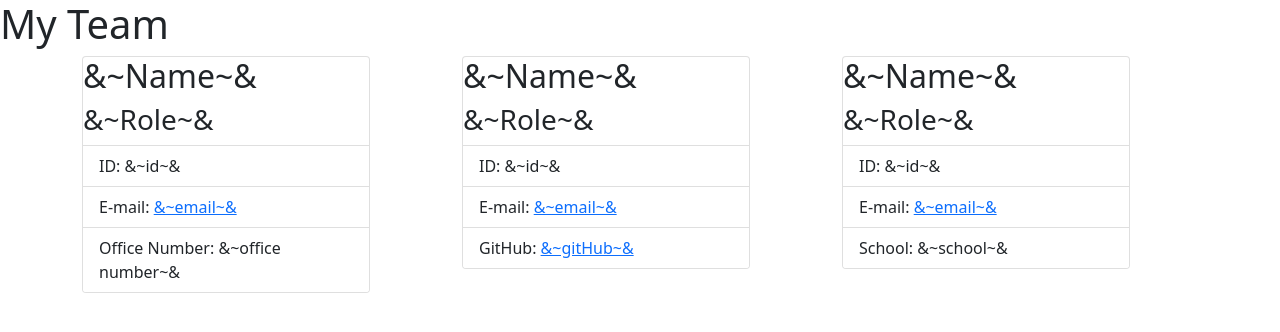
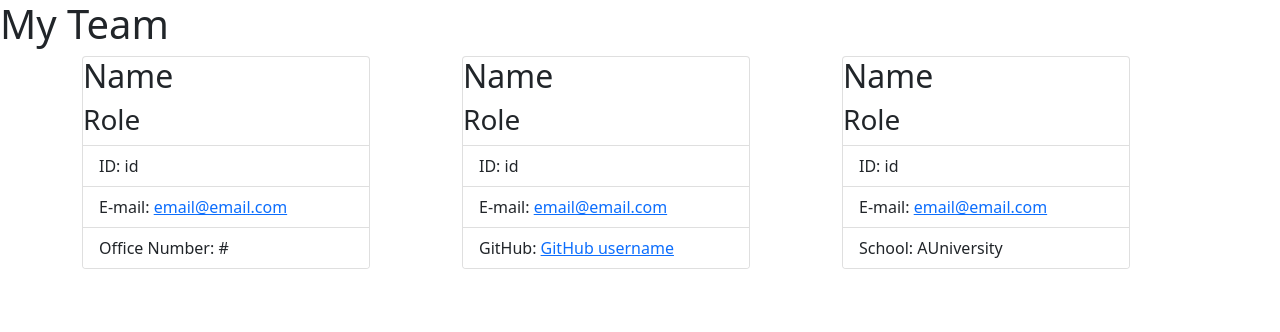
Before and after one commit to jimbopulos/DevTeam-Profile-Generator, a website: page src/template.html in a window 1280 px wide. Drawn offline with nearby package versions, Linux system fonts and the light colour scheme.

Commit message:
Added content to lib classes, altered template.html

```diff
--- a/src/template.html
+++ b/src/template.html
@@ -18,16 +18,16 @@
                 <!-- card for Manager -->
                 <div class="card" style="width: 18rem;">
                     <!-- name -->
-                    <h2>&~Name~&</h2>
+                    <h2>Name</h2>
                     <!-- role -->
-                    <h3>&~Role~&</h3>
+                    <h3>Role</h3>
                     <ul class="list-group list-group-flush">
                     <!-- id -->
-                    <li class="list-group-item">ID: &~id~&</li>
+                    <li class="list-group-item">ID: id</li>
                     <!-- email -->
-                    <li class="list-group-item">E-mail: <a href="&~email~&">&~email~&</a></li>
+                    <li class="list-group-item">E-mail: <a href="email">email@email.com</a></li>
                     <!-- office number -->
-                    <li class="list-group-item">Office Number: &~office number~&</li>
+                    <li class="list-group-item">Office Number: #</li>
                     </ul>
                 </div>
             </div>
@@ -35,16 +35,16 @@
                 <!-- card for Engineer -->
                 <div class="card" style="width: 18rem;">
                     <!-- name -->
-                    <h2>&~Name~&</h2>
+                    <h2>Name</h2>
                     <!-- role -->
-                    <h3>&~Role~&</h3>
+                    <h3>Role</h3>
                     <ul class="list-group list-group-flush">
                     <!-- id -->
-                    <li class="list-group-item">ID: &~id~&</li>
+                    <li class="list-group-item">ID: id</li>
                     <!-- email -->
-                    <li class="list-group-item">E-mail: <a href="&~email~&">&~email~&</a></li>
+                    <li class="list-group-item">E-mail: <a href="email">email@email.com</a></li>
                     <!-- github -->
-                    <li class="list-group-item">GitHub: <a href="http://github.com/&~gitHub~&">&~gitHub~&</a></li>
+                    <li class="list-group-item">GitHub: <a href="http://github.com/gitHub">GitHub username</a></li>
                     </ul>
                 </div>
             </div>
@@ -52,16 +52,16 @@
                 <!-- card for Intern -->
                 <div class="card" style="width: 18rem;">
                     <!-- name -->
-                    <h2>&~Name~&</h2>
+                    <h2>Name</h2>
                     <!-- role -->
-                    <h3>&~Role~&</h3>
+                    <h3>Role</h3>
                     <ul class="list-group list-group-flush">
                     <!-- id -->
-                    <li class="list-group-item">ID: &~id~&</li>
+                    <li class="list-group-item">ID: id</li>
                     <!-- email -->
-                    <li class="list-group-item">E-mail: <a href="&~email~&">&~email~&</a></li>
+                    <li class="list-group-item">E-mail: <a href="email">email@email.com</a></li>
                     <!-- school -->
-                    <li class="list-group-item">School: &~school~&</li>
+                    <li class="list-group-item">School: AUniversity</li>
                     </ul>
                 </div>
             </div>
```
Also changed, not shown: lib/Engineer.js (+21 -0 lines), lib/Intern.js (+21 -0 lines), lib/Manager.js (+21 -0 lines).
